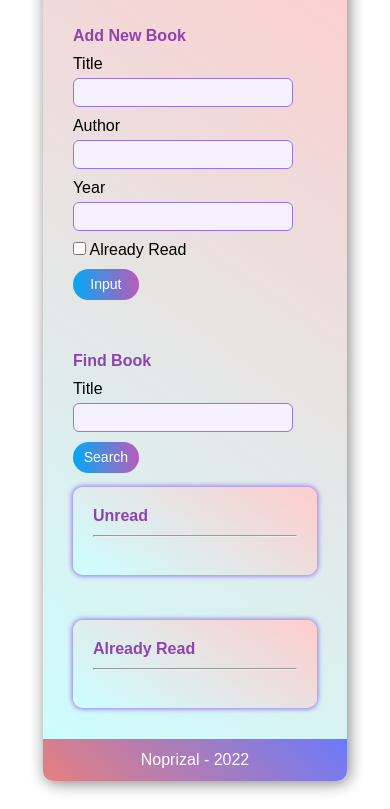
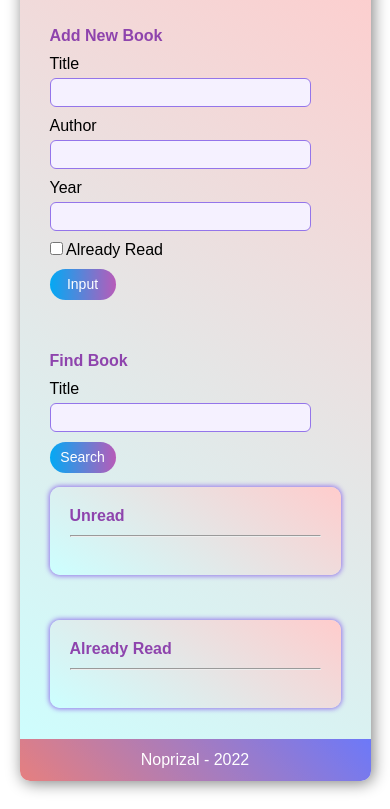
Before and after one commit to KkBwk123/Boohshelf_App, a plain HTML site: page index.html in a window 390 px wide. Shown: the part 93-902 px from the top of the page. Drawn offline with Linux system fonts and the light colour scheme.

Commit message:
Update style.css

```diff
--- a/style.css
+++ b/style.css
@@ -384,7 +384,7 @@ footer a {
 }
 @media only screen and (max-width: 1024px) {
   .big-container {
-    width: 78%;
+    width: 90%;
   }
   main {
     flex-direction: column;
```
